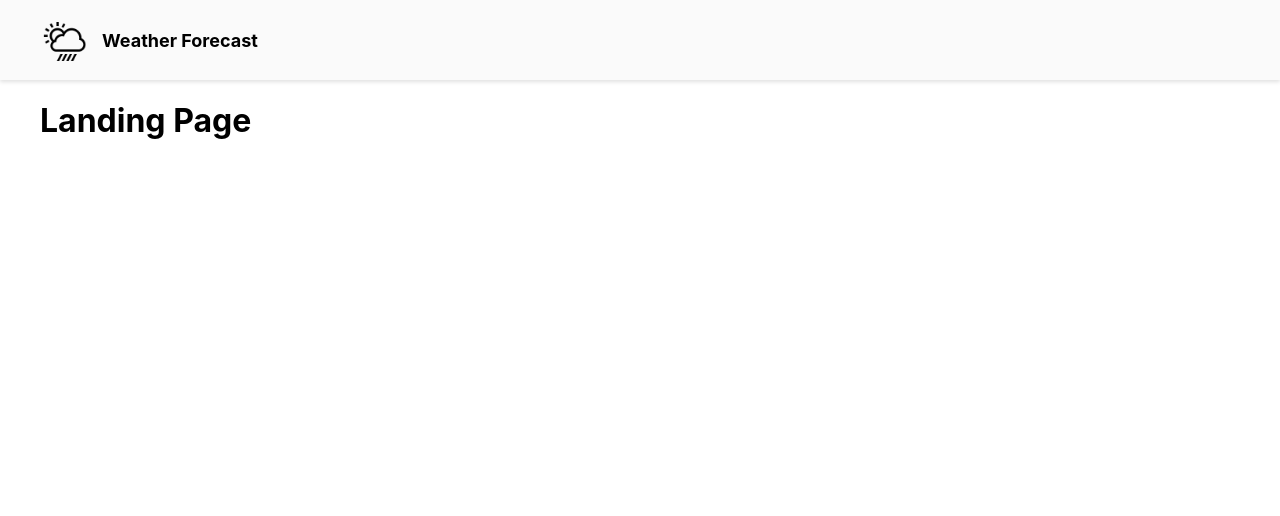
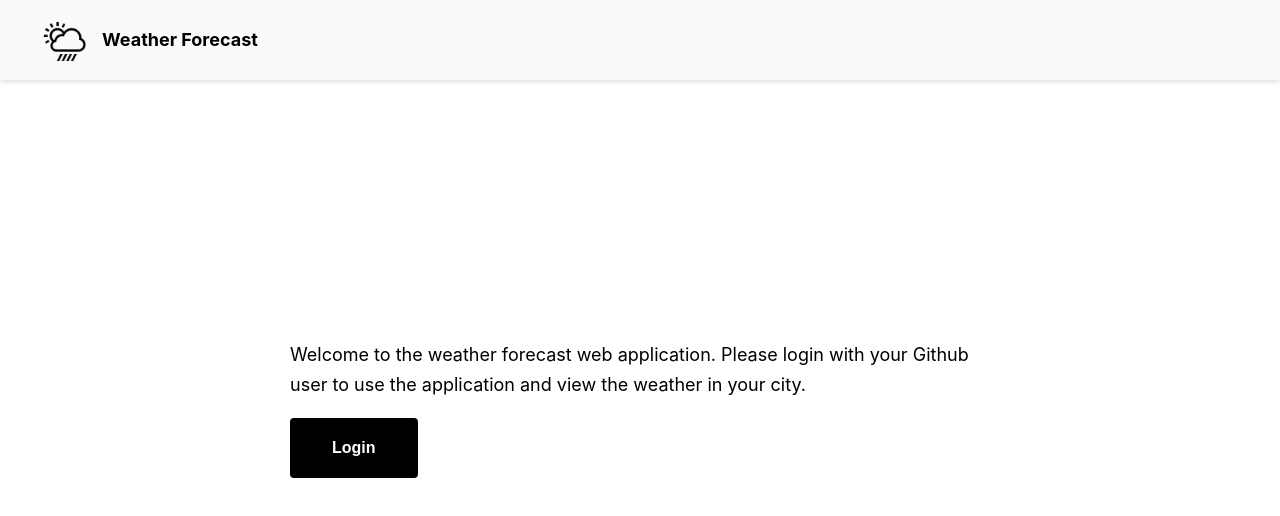
Before and after one commit to lhestermonroyo/weather-forecast, a React (Create React App) app: page / in a window 1280 px wide. Shown: the top 516 px of the page. Built offline with nearby package versions, Linux system fonts and the light colour scheme.

Commit message:
landing page ui

```diff
--- a/src/App.css
+++ b/src/App.css
@@ -1,8 +1,23 @@
+/* default styles */
+.btn-default {
+  color: #fff;
+  background: #000;
+  padding: 18px 42px;
+  border: none;
+  font-size: 16px;
+  line-height: 24px;
+  font-weight: 700;
+  border-radius: 4px;
+  cursor: pointer;
+}
+
 /* navbar styles */
 .navbar {
   background: #fafafa;
   box-shadow: 0px 2px 4px rgba(0, 0, 0, 0.12);
   height: 80px;
+  width: 100%;
+  position: fixed;
   display: flex;
   justify-content: center;
 }
@@ -26,6 +41,7 @@
 .logo-container p {
   font-weight: 700;
   font-size: 18px;
+  line-height: 30px;
   margin-left: 12px;
 }
 
@@ -37,6 +53,18 @@
 
 .main-container {
   width: 1200px;
+  height: 100vh;
   display: flex;
+  justify-content: center;
   align-items: center;
 }
+
+/* landing page styles */
+.landing-container {
+  max-width: 700px;
+}
+
+.landing-container p {
+  font-size: 18px;
+  line-height: 30px;
+}
--- a/src/pages/LandingPage/index.js
+++ b/src/pages/LandingPage/index.js
@@ -4,7 +4,14 @@ import Main from '../../components/Main';
 const LandingPage = () => {
   return (
     <Main>
-      <h1>Landing Page</h1>
+      <div className='landing-container'>
+        <p>
+          Welcome to the weather forecast web application. Please login with
+          your Github user to use the application and view the weather in your
+          city.
+        </p>
+        <button className='btn-default'>Login</button>
+      </div>
     </Main>
   );
 };
```
